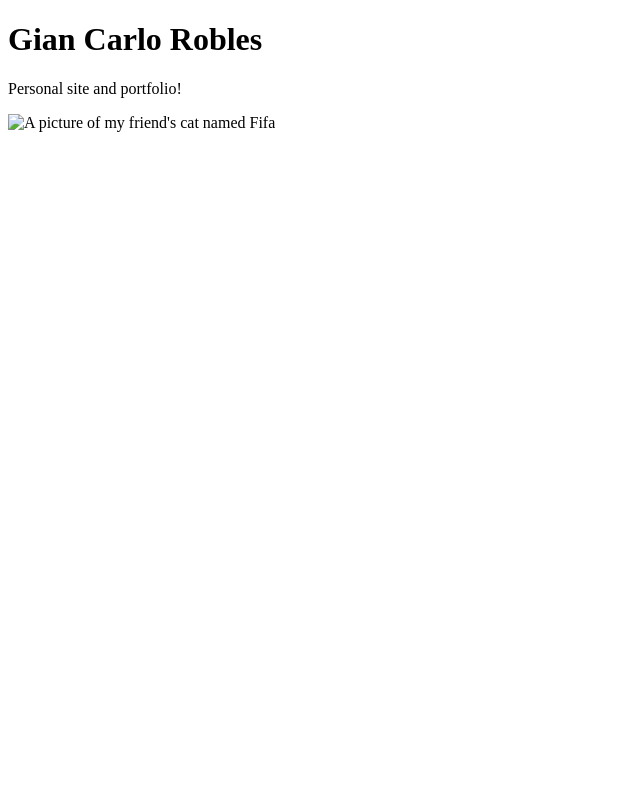
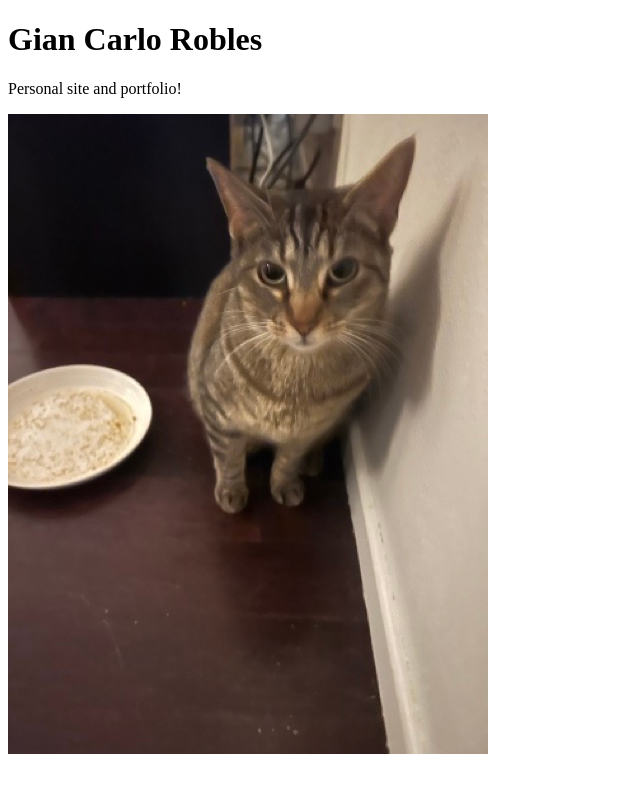
Before and after one commit to GianRobles1519/Protfolio, a plain HTML site: page index.html in a window 1280 px wide. Shown: the whole page, without its empty margins (0-640 px from the left). Drawn offline with Linux system fonts and the light colour scheme.

Commit message:
idk, im about to give up

```diff
--- a/index.html
+++ b/index.html
@@ -9,7 +9,6 @@
     <h1>Gian Carlo Robles</h1>
     <p>Personal site and portfolio!</p>
 
-    <img src="images/kittypic.jpeg" alt="A picture of my friend's cat named Fifa">
+    <img src="images/kittypic101.jpeg" alt="A picture of my friend's cat named Fifa">
 </body>
-
 </html>
```
